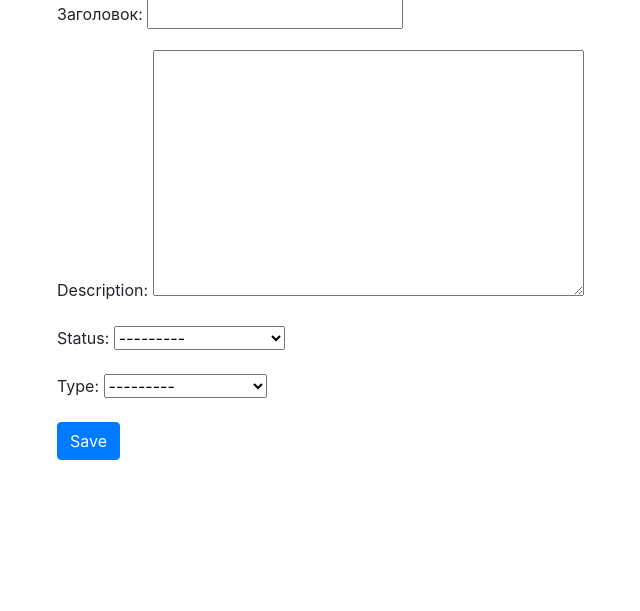
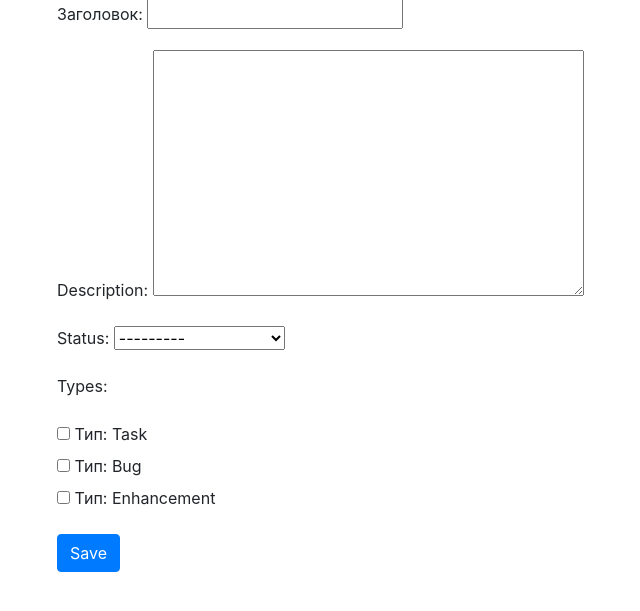
Before and after one commit to lirikazxc/homework_57_korenchuk_rustam, a Django app: page /issue/create/ in a window 1280 px wide. Shown: the part 137-748 px from the top of the page, without its empty margins (28-668 px from the left). Run offline with Django 5.2, Linux system fonts and the light colour scheme; data comes from the database, SQL or seed files in the repository; some libraries are stand-ins or nearby versions.

Commit message:
поменял связ на многие ко многим

```diff
--- a/webapp/forms.py
+++ b/webapp/forms.py
@@ -3,9 +3,9 @@
 
 
 class IssueForm(forms.ModelForm):
-    type = forms.ModelChoiceField(queryset=Type.objects.all(), required=True)
+    types = forms.ModelMultipleChoiceField(queryset=Type.objects.all(), required=True, widget=forms.CheckboxSelectMultiple)
     status = forms.ModelChoiceField(queryset=Status.objects.all(), required=True)
 
     class Meta:
         model = Issue
-        fields = ['summary', 'description', 'status', 'type']
+        fields = ['summary', 'description', 'status', 'types']
--- a/webapp/models.py
+++ b/webapp/models.py
@@ -19,7 +19,7 @@
     summary = models.CharField(max_length=150, verbose_name="Заголовок")
     description = models.TextField(blank=True, null=True)
     status = models.ForeignKey(Status, on_delete=models.PROTECT)
-    type = models.ForeignKey(Type, on_delete=models.PROTECT)
+    types = models.ManyToManyField(Type)
     created_at = models.DateTimeField(auto_now_add=True)
     updated_at = models.DateTimeField(auto_now=True)
 
--- a/webapp/templates/issue_list.html
+++ b/webapp/templates/issue_list.html
@@ -18,7 +18,11 @@
             <tr>
                 <td>{{ issue.summary }}</td>
                 <td>{{ issue.status.name }}</td>
-                <td>{{ issue.type.name }}
+                <td>
+                    {% for type in issue.types.all %}
+                        {{ type.name }}{% if not forloop.last %}, {% endif %}
+                    {% endfor %}
+                </td>
                 <td>
                     <a class="text-warning" href="{% url 'issue_detail' issue.pk %}">View</a> |
                     <a class="text-warning" href="{% url 'issue_update' issue.pk %}">Edit</a> |
```
Also changed, not shown: webapp/dump.json (+1 -1 lines), webapp/migrations/0002_remove_issue_type_issue_types.py (added).
